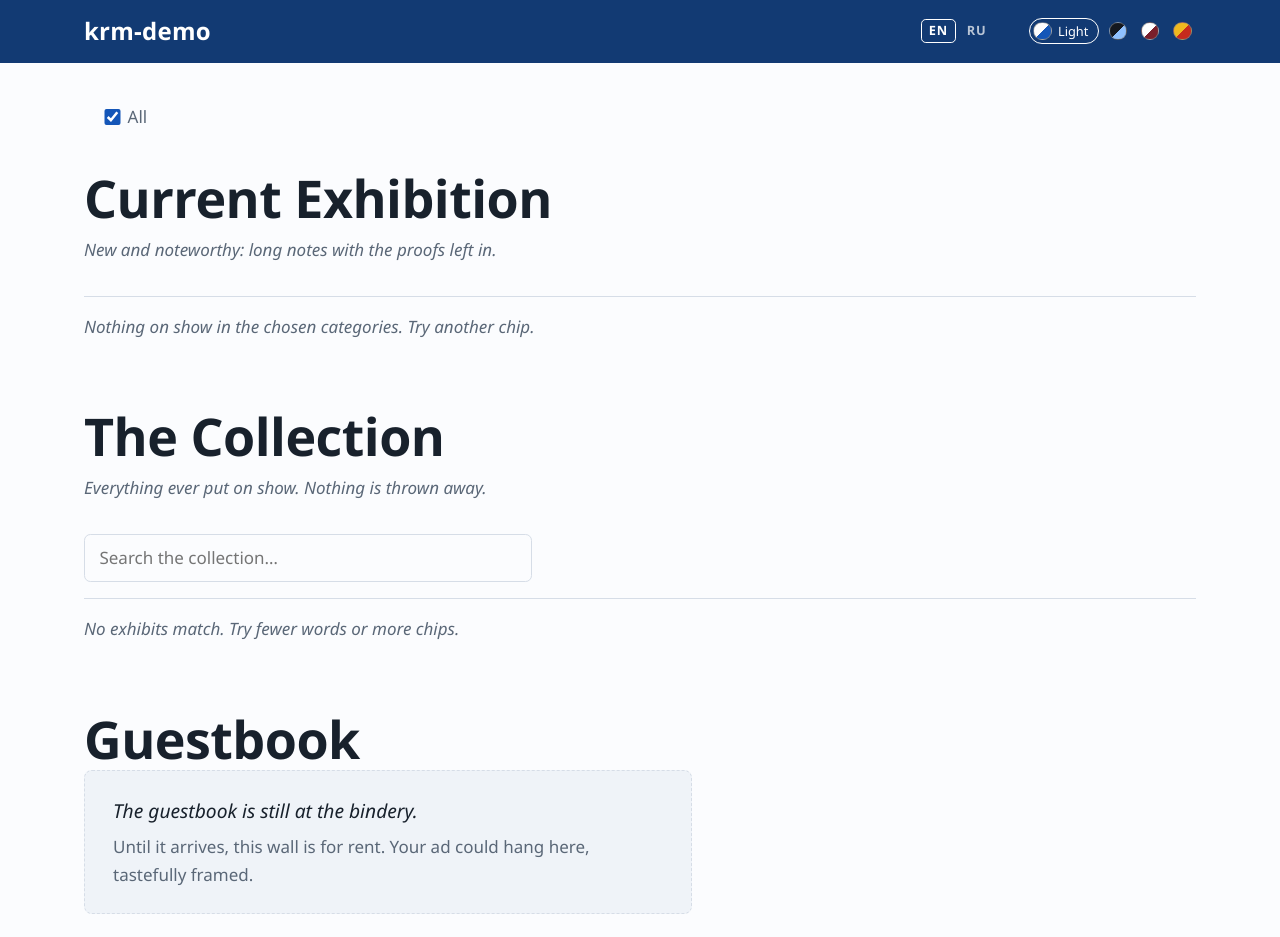
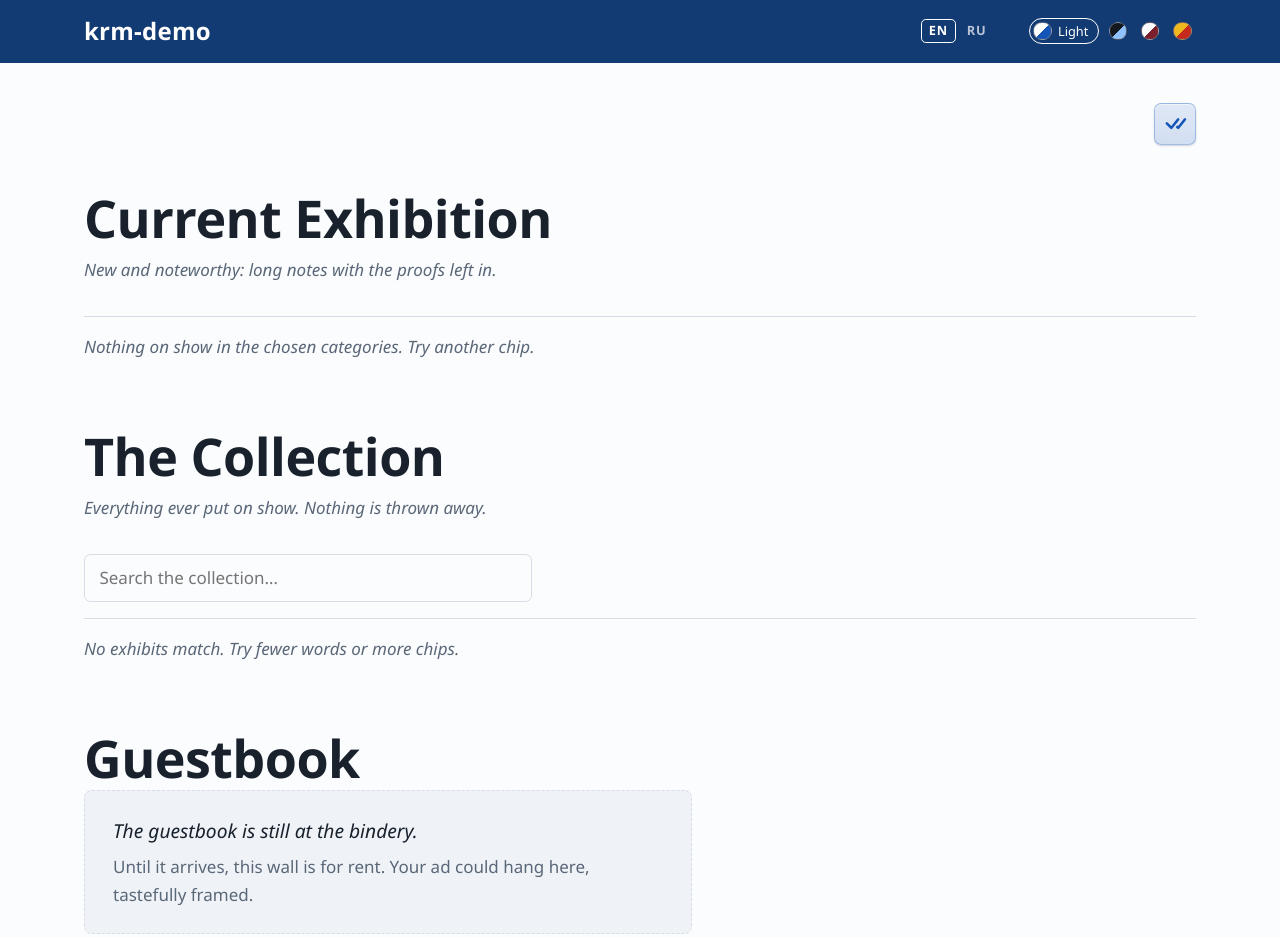
Before and after one commit to krm-demo/krm-demo-org-site, a plain HTML site: page site/index.html in a window 1280 px wide. Shown: the top 937 px of the page. Drawn offline with Linux system fonts and the light colour scheme; no server answers.

Commit message:
Restyle category chips; square all-categories button in the corner
Co-Authored-By: Claude Opus 5.5 <noreply@anthropic.com>
Claude-Session: https://claude.ai/code/session_01CD98pWK2e9hAx9dkxkPKMR

```diff
--- a/site/home.js
+++ b/site/home.js
@@ -2,8 +2,8 @@
 // The lists themselves are written by scripts/build-home.py; this only hides and shows their rows.
 //
 // Chips work like checkboxes: each one switches its category on or off, any number at once.
-// "All" is ticked when every chip is on, half-ticked when some are, empty when none are;
-// clicking it switches every chip on, or every chip off when all were on.
+// The square "all" button is pressed when every chip is on, half-pressed (aria-pressed="mixed", dashed outline)
+// when some are, and not pressed when none are; clicking it switches every chip on, or every chip off when all were on.
 // The choice is kept for a year in the cookie "cats-off": the categories switched OFF, comma-separated,
 // so that a category added later shows up switched on. Where stats.json exists, The Collection also
 // shows how many times each page was opened (the same numbers as the badge on the articles).
@@ -39,8 +39,7 @@
   function apply() {
     var cats = chosen();
     var count = chips.filter(on).length;
-    all.checked = count === chips.length;
-    all.indeterminate = count > 0 && count < chips.length;
+    all.setAttribute('aria-pressed', count === chips.length ? 'true' : count > 0 ? 'mixed' : 'false');
 
     var words = (search && search.value || '').toLowerCase().split(/\s+/).filter(Boolean);
     [['#exhibition-list', false], ['#collection-list', true]].forEach(function (pair) {
@@ -68,7 +67,7 @@
       apply();
     });
   });
-  all.addEventListener('change', function () {
+  all.addEventListener('click', function () {
     var everyOn = chips.every(on);
     chips.forEach(function (c) { c.setAttribute('aria-pressed', String(!everyOn)); });
     saveOff();
--- a/site/index.html
+++ b/site/index.html
@@ -29,12 +29,12 @@
     <!-- The three sections are filled by scripts/build-home.py from the profiles in docs/<id>.json;
          edit the profiles, not the generated lists. home.js makes the chips and the search work. -->
 
-    <!-- Category chips: each one switches its category on or off; "All" switches every one. -->
+    <!-- Category chips: each one switches its category on or off. The square button in the top right corner
+         switches every one (on, or off when all are on); the chips flow around it. Icon: Bootstrap Icons "check-all" (MIT). -->
     <div class="filters" role="group" aria-label="Categories" data-ru-label="Категории">
-        <div class="chips">
-            <!-- build-home:chips -->
-        </div>
-        <label class="all-toggle"><input type="checkbox" id="all-categories" checked> <span data-ru-text="Все">All</span></label>
+        <button type="button" class="chip-all" id="all-categories" aria-pressed="true"
+            aria-label="All categories" title="All categories" data-ru-label="Все категории" data-ru-title="Все категории"><svg aria-hidden="true" viewBox="0 0 16 16" fill="currentColor"><path d="M8.97 4.97a.75.75 0 0 1 1.07 1.05l-3.99 4.99a.75.75 0 0 1-1.08.02L2.324 8.384a.75.75 0 1 1 1.06-1.06l2.094 2.093L8.95 4.992zm-.92 5.14.92.92a.75.75 0 0 0 1.079-.02l3.992-4.99a.75.75 0 1 0-1.091-1.028L9.477 9.417l-.485-.486z"/></svg></button>
+        <!-- build-home:chips -->
     </div>
 
     <!-- Current Exhibition: what is new or worth seeing now. -->
--- a/site/site.css
+++ b/site/site.css
@@ -251,23 +251,40 @@ html[data-skin="scientific"] .home h2 { font-variant: small-caps; }
 [hidden] { display: none !important; }
 .empty-note { margin: 1rem 0 0; color: var(--ink-soft); font-style: italic; }
 
-/* Category chips: pressed = shown. "All" sits beside them as a plain checkbox. */
-.filters { display: flex; flex-wrap: wrap; align-items: center; gap: 0.75rem 1.25rem; margin: 0 0 2.25rem; }
-.chips { display: flex; flex-wrap: wrap; gap: 0.5rem; }
+/* Category chips. Pressed = shown: lifted (light-to-tint gradient, faint shadow); not pressed = a soft outline.
+   The square "all" button floats in the top right corner and the chips flow around it, wrapping as text does. */
+.filters { margin: 0 0 2.25rem; }
+.filters::after { content: ""; display: block; clear: both; }
 .chip {
-    display: inline-flex; align-items: center; gap: 0.45em;
-    padding: 0.35em 0.95em; border: 1px solid var(--rule); border-radius: 999px;
+    display: inline-flex; align-items: center; gap: 0.4em; vertical-align: middle;
+    margin: 0 0.15rem 0.5rem 0; padding: 0.25em 0.8em;
+    border: 1px solid color-mix(in srgb, var(--ink) 16%, transparent); border-radius: 999px;
     background: transparent; color: var(--ink-soft);
-    font: inherit; font-size: 0.95rem; cursor: pointer;
-    transition: background 0.12s, color 0.12s, border-color 0.12s;
+    font: inherit; font-size: 0.85rem; line-height: 1.35; white-space: nowrap; cursor: pointer;
+    transition: background 0.15s, border-color 0.15s, color 0.15s, box-shadow 0.15s;
 }
-.chip:hover { border-color: var(--link); color: var(--ink); }
-.chip[aria-pressed="true"] { background: var(--link); border-color: var(--link); color: var(--bg); }
-.chip[disabled] { opacity: 0.45; cursor: default; background: transparent; border-style: dashed; color: var(--ink-soft); }
-.chip-count { font-size: 0.8em; opacity: 0.75; font-variant-numeric: tabular-nums; }
-.all-toggle { display: inline-flex; align-items: center; gap: 0.4em; color: var(--ink-soft); cursor: pointer; user-select: none; }
-.all-toggle input { width: 1.05rem; height: 1.05rem; accent-color: var(--link); margin: 0; }
-html[data-skin="pulp"] .chip { border-width: 2px; text-transform: uppercase; letter-spacing: 0.04em; font-size: 0.85rem; }
+.chip:hover { border-color: color-mix(in srgb, var(--link) 45%, transparent); color: var(--ink); }
+.chip[aria-pressed="true"], .chip-all[aria-pressed="true"], .chip-all[aria-pressed="mixed"] {
+    background: linear-gradient(180deg, color-mix(in srgb, var(--bg) 88%, var(--link)), color-mix(in srgb, var(--link) 18%, var(--bg)));
+    border-color: color-mix(in srgb, var(--link) 30%, transparent);
+    color: var(--link);
+    box-shadow: 0 1px 2px color-mix(in srgb, var(--ink) 18%, transparent), inset 0 1px 0 color-mix(in srgb, #fff 55%, transparent);
+}
+.chip[disabled] { opacity: 0.45; cursor: default; border-style: dashed; background: transparent; box-shadow: none; color: var(--ink-soft); }
+.chip-count { font-size: 0.8em; font-weight: 600; opacity: 0.65; font-variant-numeric: tabular-nums; }
+
+.chip-all {
+    float: right; display: inline-flex; align-items: center; justify-content: center;
+    width: 2.6rem; height: 2.6rem; margin: 0 0 0.4rem 1rem; padding: 0;
+    border: 1px solid color-mix(in srgb, var(--ink) 16%, transparent); border-radius: 0.45rem;
+    background: transparent; color: var(--link); cursor: pointer;
+    transition: background 0.15s, border-color 0.15s, box-shadow 0.15s;
+}
+.chip-all svg { width: 1.7rem; height: 1.7rem; }
+.chip-all:hover { border-color: color-mix(in srgb, var(--link) 45%, transparent); }
+.chip-all[aria-pressed="mixed"] { border-style: dashed; border-color: color-mix(in srgb, var(--link) 50%, transparent); }
+html[data-skin="pulp"] .chip { border-width: 2px; text-transform: uppercase; letter-spacing: 0.04em; font-size: 0.8rem; }
+html[data-skin="pulp"] .chip-all { border-width: 2px; }
 
 /* The Collection: compact rows, a search box above them. */
 .search { margin: 0 0 1rem; }
--- a/site/site.js
+++ b/site/site.js
@@ -3,8 +3,8 @@
 //
 // Language: cookie "lang"; without it, the browser's language (Russian if it is set to Russian, English otherwise).
 // - Pages marked <html data-i18n> (the home page) switch in place: every element with data-ru-text gets that text
-//   in Russian (the English is kept in data-en-text), data-ru-placeholder / data-ru-label do the same for the
-//   placeholder and aria-label, and a link's data-ru replaces its href. Other scripts hear the change through
+//   in Russian (the English is kept in data-en-text), data-ru-placeholder / data-ru-label / data-ru-title do the same
+//   for the placeholder, aria-label and title, and a link's data-ru replaces its href. Other scripts hear the change through
 //   the "krm:lang" event on document and read the language from <html lang>.
 // - Article pages are written in one language: the switch opens the translation when there is one
 //   (<link rel="alternate" hreflang>), and the other languages are shown greyed out when there is none.
@@ -79,6 +79,8 @@
       function (n) { return n.placeholder; }, function (n, v) { n.placeholder = v; });
     swap('[data-ru-label]', 'data-ru-label', 'data-en-label',
       function (n) { return n.getAttribute('aria-label'); }, function (n, v) { n.setAttribute('aria-label', v); });
+    swap('[data-ru-title]', 'data-ru-title', 'data-en-title',
+      function (n) { return n.title; }, function (n, v) { n.title = v; });
     swap('a[data-ru]', 'data-ru', 'data-en',
       function (n) { return n.getAttribute('href'); }, function (n, v) { n.setAttribute('href', v); });
     var title = document.querySelector('title');
```
Also changed, not shown: 1 other file.
